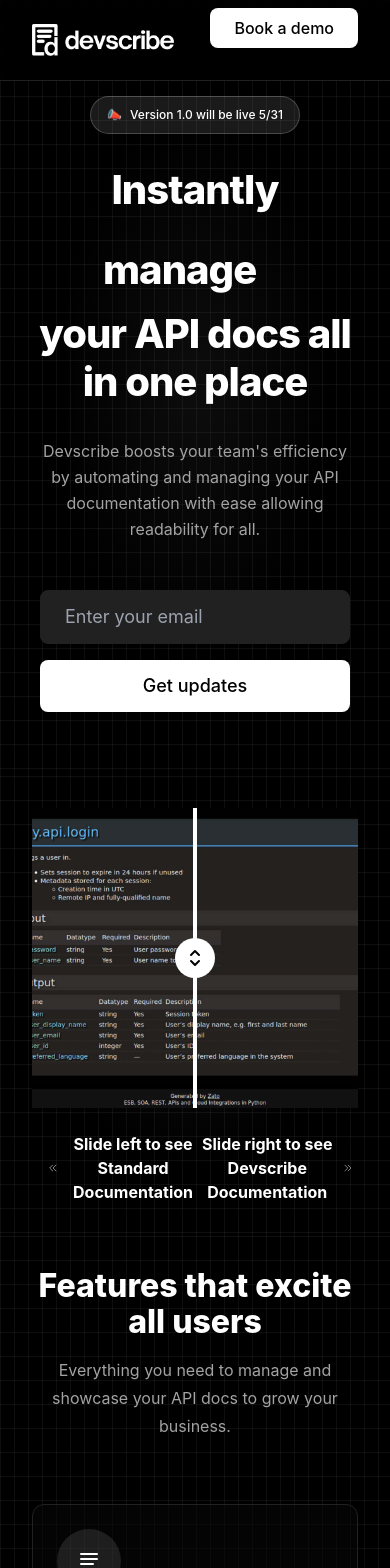
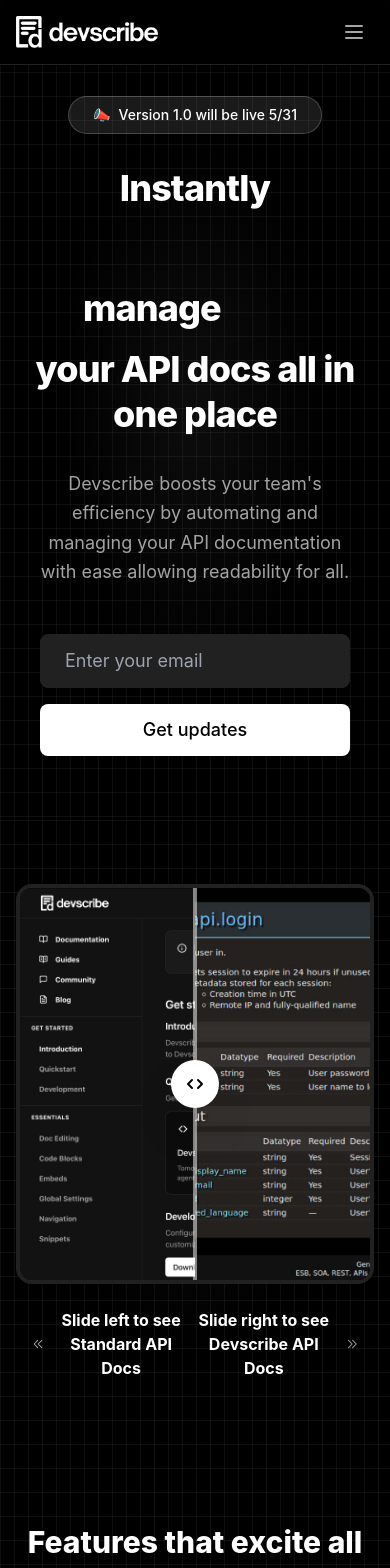
Before and after one commit to giannihart/landing_page, a React (Create React App) app: page / in a window 390 px wide. Shown: the top 1568 px of the page. Built offline with nearby package versions, Linux system fonts and the light colour scheme.

Commit message:
updated images

```diff
--- a/src/components/features/Features.tsx
+++ b/src/components/features/Features.tsx
@@ -77,7 +77,7 @@
 
 const Features = () => {
   return (
-    <div className="relative py-20 md:py-32 bg-background features-container" id="features">
+    <div className="relative py-20 md:py-32 bg-background" id="features">
       {/* Background decoration */}
       <div className="absolute inset-0">
         <div className="absolute inset-0 bg-[linear-gradient(to_right,#4f4f4f2e_1px,transparent_1px),linear-gradient(to_bottom,#4f4f4f2e_1px,transparent_1px)] bg-[size:14px_24px]" />
@@ -85,31 +85,36 @@
 
       <div className="relative max-w-7xl mx-auto px-4 sm:px-6 lg:px-8">
         <div className="text-center">
-          <h2 className="text-3xl font-extrabold text-foreground sm:text-4xl features-title">
+          <h2 className="text-3xl font-extrabold text-foreground sm:text-4xl">
             Features that excite all users
           </h2>
-          <p className="mt-4 max-w-2xl mx-auto text-xl text-muted-foreground features-subtitle">
+          <p className="mt-4 max-w-2xl mx-auto text-xl text-muted-foreground">
             Everything you need to manage and showcase your API docs to grow your business.
           </p>
         </div>
 
-        <div className="mt-16 grid grid-cols-1 gap-6 sm:grid-cols-2 lg:grid-cols-4 features-grid">
+        <div className="mt-20">
+          <div className="grid grid-cols-1 gap-8 sm:grid-cols-2 lg:grid-cols-4">
             {features.map((feature, index) => (
               <div
                 key={index}
-              className="bg-card/50 border border-border rounded-xl p-6 transform transition-all duration-300 hover:scale-105 hover:shadow-[0_0_25px_rgba(var(--primary),0.2)]"
+                className="relative group bg-card/50 backdrop-blur-sm p-6 rounded-xl border border-border hover:border-primary/50 transition-all duration-300 transform hover:-translate-y-2"
               >
-              <div className="flex items-center justify-center w-16 h-16 mb-4 rounded-full bg-primary/10">
+                <div className="absolute inset-0 bg-gradient-to-r from-primary/10 via-primary/5 to-transparent opacity-0 group-hover:opacity-100 transition-opacity duration-300 rounded-xl" />
+                <div className="relative">
+                  <div className="w-12 h-12 rounded-lg bg-secondary flex items-center justify-center text-secondary-foreground group-hover:bg-primary group-hover:text-primary-foreground transition-colors duration-300">
                     {feature.icon}
                   </div>
-              <h3 className="text-xl font-semibold text-foreground mb-2">
+                  <h3 className="mt-6 text-lg font-medium text-foreground group-hover:text-primary transition-colors duration-300">
                     {feature.title}
                   </h3>
-              <p className="text-base text-muted-foreground">
+                  <p className="mt-2 text-base text-muted-foreground">
                     {feature.description}
                   </p>
                 </div>
+              </div>
             ))}
+          </div>
         </div>
       </div>
     </div>
--- a/src/components/hero/Hero.tsx
+++ b/src/components/hero/Hero.tsx
@@ -44,7 +44,7 @@
   };
 
   return (
-    <div className="relative overflow-hidden bg-background pt-24 pb-16 md:pt-32 md:pb-20 hero-container">
+    <div className="relative overflow-hidden bg-background pt-24 pb-16 md:pt-32 md:pb-20">
       {/* Background decoration */}
       <div className="absolute inset-0">
         <div className="absolute inset-0 bg-gradient-radial from-primary/5 via-background to-background" />
@@ -54,15 +54,15 @@
       <div className="relative max-w-7xl mx-auto px-6 sm:px-6 lg:px-8">
         <div className="text-center">
           {/* Announcement Banner */}
-          <div className="mb-8 md:mb-4 inline-flex items-center bg-primary/10 border border-primary/20 rounded-full px-6 py-2 text-sm font-medium text-primary announcement-banner">
+          <div className="mb-8 md:mb-4 inline-flex items-center bg-primary/10 border border-primary/20 rounded-full px-6 py-2 text-sm font-medium text-primary">
             <span className="mr-2">📣</span>
             <span>Version 1.0 will be live 5/31</span>
           </div>
 
-          <h1 className="text-4xl tracking-tight font-extrabold text-foreground sm:text-6xl md:text-7xl leading-tight text-center hero-title">
+          <h1 className="text-4xl tracking-tight font-extrabold text-foreground sm:text-6xl md:text-7xl leading-tight text-center">
             <span className="block mb-3 md:mb-2 relative">
               <span>Instantly</span>
-              <span className="relative inline-block overflow-visible align-bottom ml-4 rotating-words-container" style={{ minWidth: '240px', height: '120px', verticalAlign: 'bottom', position: 'relative' }}>
+              <span className="relative inline-block overflow-visible align-bottom ml-4" style={{ minWidth: '240px', height: '120px', verticalAlign: 'bottom', position: 'relative' }}>
                 {rotatingWords.map((word, index) => (
                   <span
                     key={word}
@@ -88,14 +88,14 @@
               your API docs all in one place
             </span>
           </h1>
-          <p className="mt-8 md:mt-6 max-w-3xl mx-auto text-lg md:text-2xl text-muted-foreground leading-relaxed px-4 hero-subtitle">
+          <p className="mt-8 md:mt-6 max-w-3xl mx-auto text-lg md:text-2xl text-muted-foreground leading-relaxed px-4">
             Devscribe boosts your team's efficiency by automating and managing your API documentation with ease allowing readability for all.
           </p>
 
           {/* Email Signup Form */}
           <div className="mt-12 max-w-xl mx-auto px-4">
-            <form onSubmit={handleSubmit} className="flex flex-col sm:flex-row gap-4 justify-center hero-form">
-              <div className="flex-1 hero-form-input">
+            <form onSubmit={handleSubmit} className="flex flex-col sm:flex-row gap-4 justify-center">
+              <div className="flex-1">
                 <input
                   type="email"
                   value={email}
@@ -105,7 +105,7 @@
                   className="w-full px-6 py-3 rounded-lg bg-secondary text-secondary-foreground border border-border focus:border-primary focus:outline-none focus:ring-2 focus:ring-primary transition-all duration-300 hover:outline hover:outline-2 hover:outline-white text-lg"
                 />
               </div>
-              <div className="rainbow-button hero-form-button">
+              <div className="rainbow-button">
                 <button
                   type="submit"
                   className="w-full sm:w-auto px-8 py-3 rounded-lg bg-primary text-primary-foreground hover:bg-primary/90 transition-all duration-300 whitespace-nowrap text-lg font-medium"
--- a/src/components/image-compare/ImageCompare.tsx
+++ b/src/components/image-compare/ImageCompare.tsx
@@ -19,42 +19,59 @@
   };
 
   return (
-    <section className="relative py-16 md:py-24 bg-background image-compare-container">
-      {/* Background decoration */}
+    <section className="relative py-16 md:py-24 bg-background overflow-hidden" id="product">
       <div className="absolute inset-0">
         <div className="absolute inset-0 bg-gradient-radial from-primary/5 via-background to-background" />
         <div className="absolute inset-0 bg-[linear-gradient(to_right,#4f4f4f2e_1px,transparent_1px),linear-gradient(to_bottom,#4f4f4f2e_1px,transparent_1px)] bg-[size:14px_24px]" />
       </div>
 
       <div className="relative max-w-7xl mx-auto px-4 sm:px-6 lg:px-8">
-        <div className="max-w-4xl mx-auto">
-          <div className="relative w-full aspect-w-16 aspect-h-9 image-compare-slider">
         <div
-              className="absolute inset-0 overflow-hidden"
+          ref={containerRef}
+          className="relative w-full max-w-4xl mx-auto h-[400px] md:h-[600px] overflow-hidden rounded-2xl shadow-3xl border-4 border-border"
+        >
+          {/* Before Image */}
+          <div
+            className="absolute inset-0 w-full h-full bg-cover bg-top"
             style={{
-                width: `${sliderPosition}%`
+              backgroundImage: `url(${beforeImage})`,
+              backgroundPosition: 'top left',
+              backgroundSize: 'cover',
+              clipPath: `polygon(0 0, ${sliderPosition}% 0, ${sliderPosition}% 100%, 0 100%)`
             }}
+          />
+
+          {/* After Image */}
+          <div
+            className="absolute inset-0 w-full h-full bg-cover bg-top"
+            style={{
+              backgroundImage: `url(${afterImage})`,
+              backgroundPosition: 'top left',
+              backgroundSize: 'cover',
+              clipPath: `polygon(${sliderPosition}% 0, 100% 0, 100% 100%, ${sliderPosition}% 100%)`
+            }}
+          />
+
+          {/* Slider */}
+          <div
+            className="absolute top-0 bottom-0 w-1 bg-primary/50 left-1/2 transform -translate-x-1/2"
+            style={{ left: `${sliderPosition}%` }}
           >
-              <img
-                src={beforeImage}
-                alt="Before Devscribe"
-                className="absolute inset-0 w-full h-full object-cover"
+            <div className="absolute top-1/2 left-1/2 transform -translate-x-1/2 -translate-y-1/2
+              w-12 h-12 md:w-16 md:h-16 bg-primary text-primary-foreground rounded-full flex items-center justify-center shadow-2xl hover:scale-110 transition-transform">
+              <svg
+                xmlns="http://www.w3.org/2000/svg"
+                className="w-6 h-6 md:w-8 md:h-8 rotate-90"
+                fill="none"
+                viewBox="0 0 24 24"
+                stroke="currentColor"
+              >
+                <path
+                  strokeLinecap="round"
+                  strokeLinejoin="round"
+                  strokeWidth={2}
+                  d="M8 9l4-4 4 4m0 6l-4 4-4-4"
                 />
-            </div>
-            <img
-              src={afterImage}
-              alt="After Devscribe"
-              className="absolute inset-0 w-full h-full object-cover"
-            />
-            <div
-              className="absolute top-0 bottom-0 w-1 bg-primary left-1/2 transform -translate-x-1/2"
-              style={{
-                left: `${sliderPosition}%`
-              }}
-            >
-              <div className="absolute top-1/2 left-1/2 transform -translate-x-1/2 -translate-y-1/2 w-10 h-10 bg-primary rounded-full flex items-center justify-center">
-                <svg xmlns="http://www.w3.org/2000/svg" className="h-6 w-6 text-primary-foreground" fill="none" viewBox="0 0 24 24" stroke="currentColor">
-                  <path strokeLinecap="round" strokeLinejoin="round" strokeWidth={2} d="M8 9l4-4 4 4m0 6l-4 4-4-4" />
               </svg>
             </div>
           </div>
@@ -78,14 +95,13 @@
               <svg xmlns="http://www.w3.org/2000/svg" className="h-6 w-6 text-muted-foreground mr-2" fill="none" viewBox="0 0 24 24" stroke="currentColor">
                 <path strokeLinecap="round" strokeLinejoin="round" strokeWidth={2} d="M11 19l-7-7 7-7m8 14l-7-7 7-7" />
               </svg>
-                <span className="text-base font-bold text-foreground">Slide left to see Standard Documentation</span>
+              <span className="text-base font-bold text-foreground">Slide left to see Standard API Docs</span>
             </div>
             <div className="flex items-center">
-                <span className="text-base font-bold text-foreground">Slide right to see Devscribe Documentation</span>
+              <span className="text-base font-bold text-foreground">Slide right to see Devscribe API Docs</span>
               <svg xmlns="http://www.w3.org/2000/svg" className="h-6 w-6 text-muted-foreground ml-2" fill="none" viewBox="0 0 24 24" stroke="currentColor">
                 <path strokeLinecap="round" strokeLinejoin="round" strokeWidth={2} d="M13 5l7 7-7 7M5 5l7 7-7 7" />
               </svg>
-              </div>
             </div>
           </div>
         </div>
--- a/src/components/navbar/Navbar.tsx
+++ b/src/components/navbar/Navbar.tsx
@@ -5,7 +5,7 @@
   const [isMenuOpen, setIsMenuOpen] = useState(false);
 
   return (
-    <nav className="fixed top-0 left-0 right-0 z-50 bg-background/80 backdrop-blur-sm border-b border-border navbar-container">
+    <nav className="fixed top-0 left-0 right-0 z-50 bg-background/80 backdrop-blur-sm border-b border-border">
       <div className="max-w-7xl mx-auto px-4 sm:px-6 lg:px-8">
         <div className="flex justify-between h-16">
           <div className="flex items-center">
@@ -19,7 +19,7 @@
           </div>
 
           {/* Desktop Menu */}
-          <div className="hidden md:flex md:items-center md:space-x-8 navbar-menu">
+          <div className="hidden md:flex md:items-center md:space-x-8">
             <a href="#product" className="text-muted-foreground hover:text-foreground transition-colors">
               Product
             </a>
@@ -38,7 +38,40 @@
           </div>
 
           {/* Mobile Menu Button */}
-          <div className="md:hidden flex items-center navbar-mobile-menu">
+          <div className="md:hidden flex items-center">
+            <button
+              onClick={() => setIsMenuOpen(!isMenuOpen)}
+              className="inline-flex items-center justify-center p-2 rounded-md text-muted-foreground hover:text-foreground focus:outline-none"
+              aria-expanded="false"
+            >
+              <span className="sr-only">Open main menu</span>
+              {!isMenuOpen ? (
+                <svg className="block h-6 w-6" fill="none" viewBox="0 0 24 24" stroke="currentColor">
+                  <path strokeLinecap="round" strokeLinejoin="round" strokeWidth={2} d="M4 6h16M4 12h16M4 18h16" />
+                </svg>
+              ) : (
+                <svg className="block h-6 w-6" fill="none" viewBox="0 0 24 24" stroke="currentColor">
+                  <path strokeLinecap="round" strokeLinejoin="round" strokeWidth={2} d="M6 18L18 6M6 6l12 12" />
+                </svg>
+              )}
+            </button>
+          </div>
+        </div>
+      </div>
+
+      {/* Mobile Menu */}
+      {isMenuOpen && (
+        <div className="md:hidden bg-background/95 backdrop-blur-sm">
+          <div className="px-2 pt-2 pb-3 space-y-1 sm:px-3">
+            <a href="#product" className="block px-3 py-2 rounded-md text-base font-medium text-muted-foreground hover:text-foreground hover:bg-accent">
+              Product
+            </a>
+            <a href="#features" className="block px-3 py-2 rounded-md text-base font-medium text-muted-foreground hover:text-foreground hover:bg-accent">
+              Features
+            </a>
+            <a href="#contact" className="block px-3 py-2 rounded-md text-base font-medium text-muted-foreground hover:text-foreground hover:bg-accent">
+              Contact
+            </a>
             <button
               onClick={() => window.open('https://app.apollo.io/#/meet/al2-p3j-wax/Devscribedemo', '_blank')}
               className="w-full text-left px-6 py-2 rounded-lg text-base font-medium bg-primary text-primary-foreground hover:bg-primary/90 transition-all duration-300"
@@ -47,7 +80,7 @@
             </button>
           </div>
         </div>
-      </div>
+      )}
     </nav>
   );
 };
--- a/src/index.css
+++ b/src/index.css
@@ -113,84 +113,3 @@
 }
 
 /* Removed rainbow button styles */
-
-@media (max-width: 768px) {
-  /* Hero Section Mobile Adjustments */
-  .hero-container {
-    padding-top: 6rem !important;
-    padding-bottom: 4rem !important;
-  }
-
-  .hero-title {
-    font-size: 2.5rem !important;
-    line-height: 1.2 !important;
-  }
-
-  .hero-subtitle {
-    font-size: 1rem !important;
-    padding: 0 1rem !important;
-  }
-
-  .hero-form {
-    flex-direction: column !important;
-    gap: 1rem !important;
-  }
-
-  .hero-form-input,
-  .hero-form-button {
-    width: 100% !important;
-  }
-
-  /* Rotating Words Mobile Adjustments */
-  .rotating-words-container {
-    min-width: 200px !important;
-    height: 80px !important;
-  }
-
-  /* Announcement Banner Mobile Adjustments */
-  .announcement-banner {
-    padding: 0.5rem 1rem !important;
-    font-size: 0.75rem !important;
-  }
-
-  /* Navbar Mobile Adjustments */
-  .navbar-container {
-    padding: 0.5rem 1rem !important;
-  }
-
-  .navbar-menu {
-    display: none !important;
-  }
-
-  .navbar-mobile-menu {
-    display: flex !important;
-    flex-direction: column !important;
-  }
-
-  /* Features Mobile Adjustments */
-  .features-container {
-    padding: 2rem 1rem !important;
-  }
-
-  .features-grid {
-    grid-template-columns: 1fr !important;
-    gap: 1.5rem !important;
-  }
-
-  .features-title {
-    font-size: 2rem !important;
-  }
-
-  .features-subtitle {
-    font-size: 1rem !important;
-  }
-
-  /* Image Compare Mobile Adjustments */
-  .image-compare-container {
-    padding: 2rem 1rem !important;
-  }
-
-  .image-compare-slider {
-    height: 300px !important;
-  }
-}
```
Also changed, not shown: src/lib/Devscribemain.png. Lines whose indentation alone changed are shown as unchanged.
